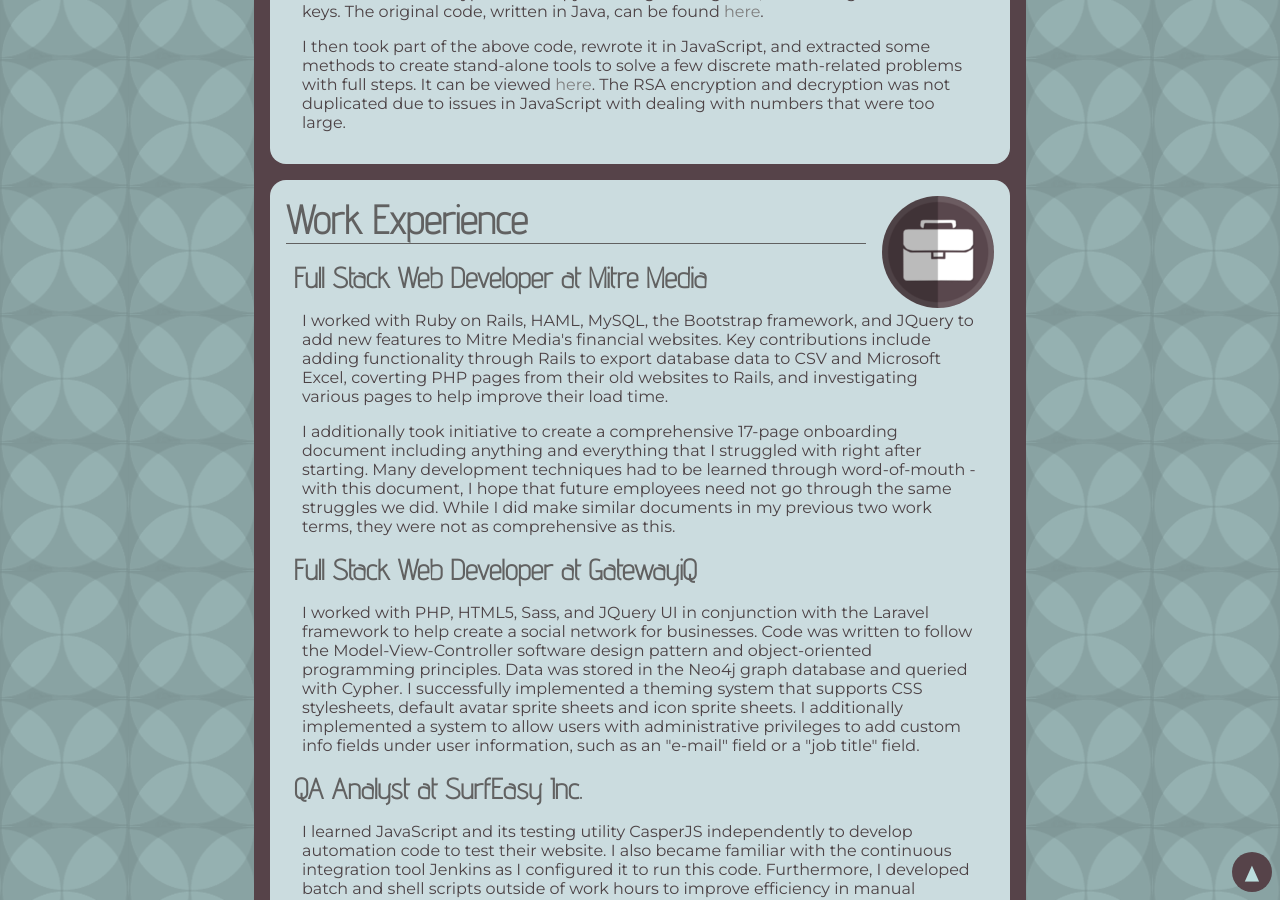
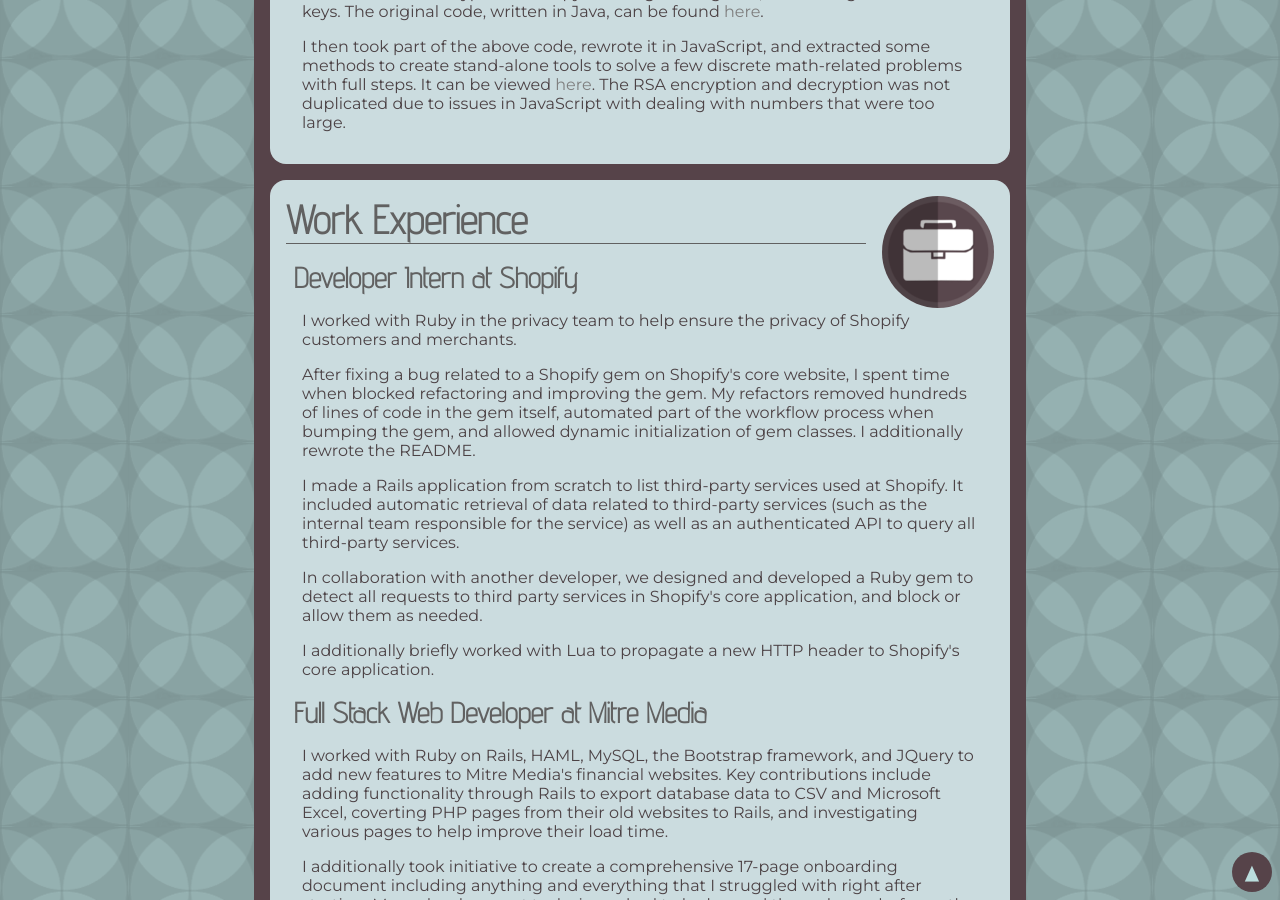
Before and after one commit to midoriarmstrong/midoriarmstrong.github.io, a Jekyll site: the page built from index.html, in a window 1280 px wide and 900 px high, scrolled down 1093 px. Built offline with Jekyll 4.4.1, drawn with Linux system fonts in a browser that asks for light colours; some of the changed text lies outside the part shown.

Commit message:
Update website for 3A term

```diff
--- a/index.html
+++ b/index.html
@@ -9,7 +9,7 @@
   <h2>About</h2>
 
   <p>Hello there! My name is Midori Armstrong. I'm a Computer Engineering student at the University of Waterloo.
-  At the moment, I'm working as a full stack web developer at <a href="http://mitremedia.com/">Mitre Media</a>.</p>
+  At the moment, I'm in my 3A term at school.</p>
 
   <p>I have a keen interest in software, and I'm always looking to learn more. I have work experience with <strong>Ruby, PHP, JavaScript</strong>, and <strong>C</strong>,
   but I'm also familiar with Java, C++, and batch and shell scripting. On the more front-end side of things, I've worked with <strong>HTML5, CSS3, Sass</strong>, the <strong>Bootstrap</strong> and <strong>Materialize</strong> frameworks, <strong>JQuery</strong>, and <strong>JQueryUI</strong>. I also have testing experience with <strong>Codeception</strong> and <strong>PHPunit</strong> for PHP, and with CasperJS for JavaScript.</p>
@@ -51,6 +51,23 @@
 
   <h2>Work Experience</h2>
 
+  <h3>Developer Intern at Shopify</h3>
+
+  <p>I worked with Ruby in the privacy team to help ensure the privacy of Shopify customers and merchants.</p>
+
+  <p>After fixing a bug related to a Shopify gem on Shopify's core website, I spent time when blocked refactoring and improving the gem.
+  My refactors removed hundreds of lines of code in the gem itself, automated part of the workflow process when bumping the gem, and
+  allowed dynamic initialization of gem classes. I additionally rewrote the README.</p>
+
+  <p>I made a Rails application from scratch to list third-party services used at Shopify. It included automatic retrieval of
+  data related to third-party services (such as the internal team responsible for the service) as well as an authenticated API
+  to query all third-party services.</p>
+
+  <p>In collaboration with another developer, we designed and developed a Ruby gem to detect all requests to third party services
+  in Shopify's core application, and block or allow them as needed.</p>
+
+  <p>I additionally briefly worked with Lua to propagate a new HTTP header to Shopify's core application.</p>
+
   <h3>Full Stack Web Developer at Mitre Media</h3>
 
   <p>I worked with Ruby on Rails, HAML, MySQL, the Bootstrap framework, and JQuery to add new features to Mitre Media's financial websites. Key contributions include adding functionality through Rails to export database data to CSV and Microsoft Excel, coverting PHP pages from their old websites to Rails, and investigating various pages to help improve their load time.</p>
```
Also changed, not shown: 2 other files.
